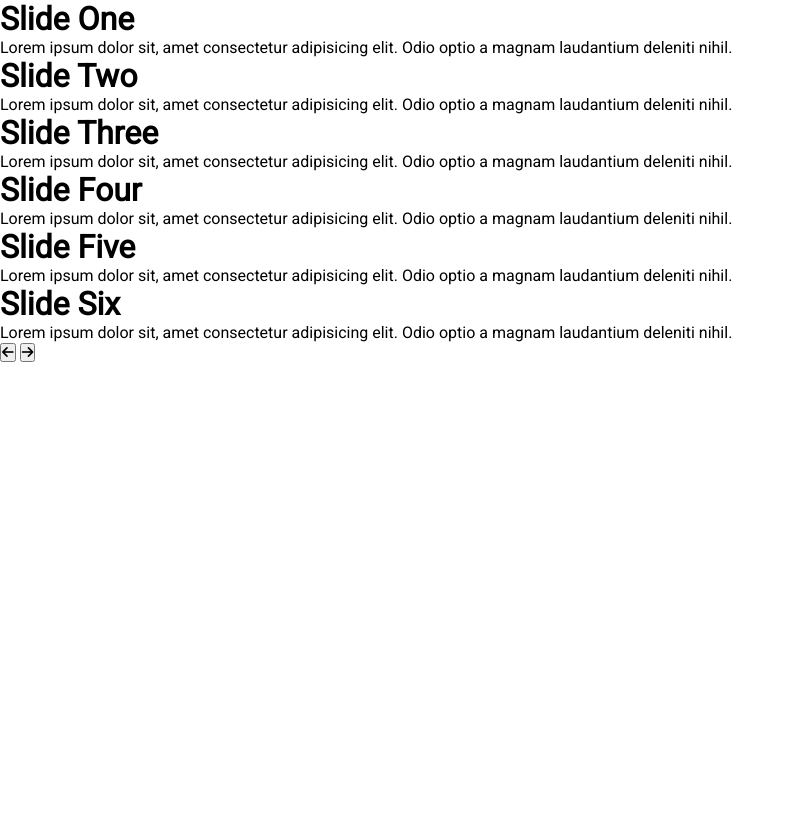
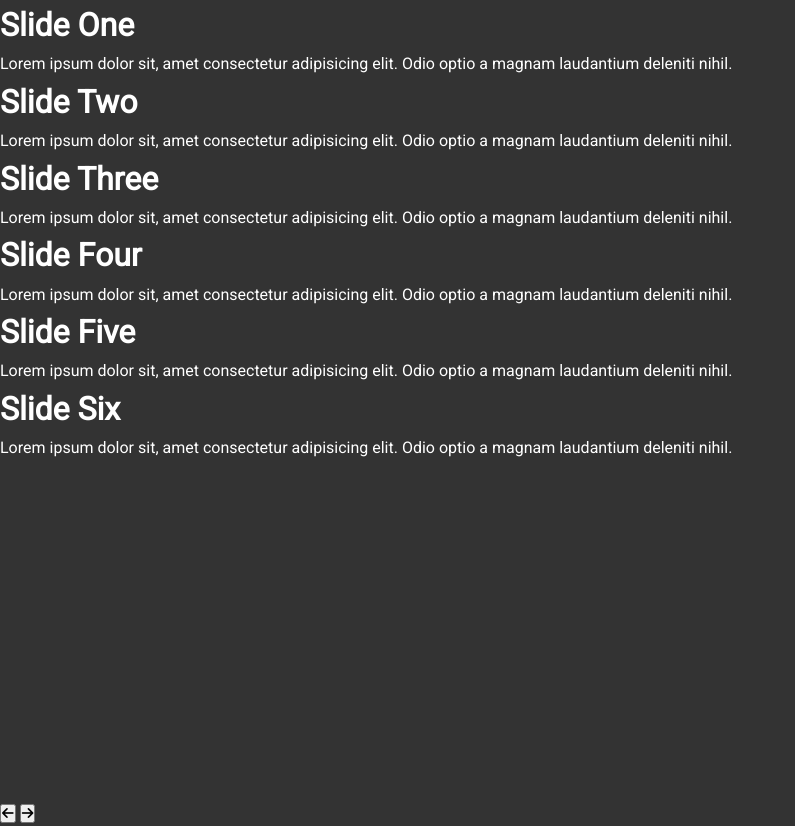
Before and after one commit to mauriciovieira/responsive_slider, a plain HTML site: page index.html in a window 1280 px wide. Shown: the whole page, without its empty margins (0-795 px from the left). Before the commit the page ends 800 px from the top, so only its background shows below. Drawn offline with Linux system fonts and the light colour scheme; a script that the page names is missing.

Commit message:
Style body and slider

```diff
--- a/assets/css/style.css
+++ b/assets/css/style.css
@@ -5,6 +5,17 @@
   margin: 0;
   padding: 0;
 }
+
 body {
-  font-family: 'Roboto', sans-serif
+  font-family: 'Roboto', sans-serif;
+  background: #333;
+  color: #fff;
+  line-height: 1.6;
 }
+
+.slider {
+  position: relative;
+  overflow: hidden;
+  height: 100vh;
+  width: 100vw;
+}
```
